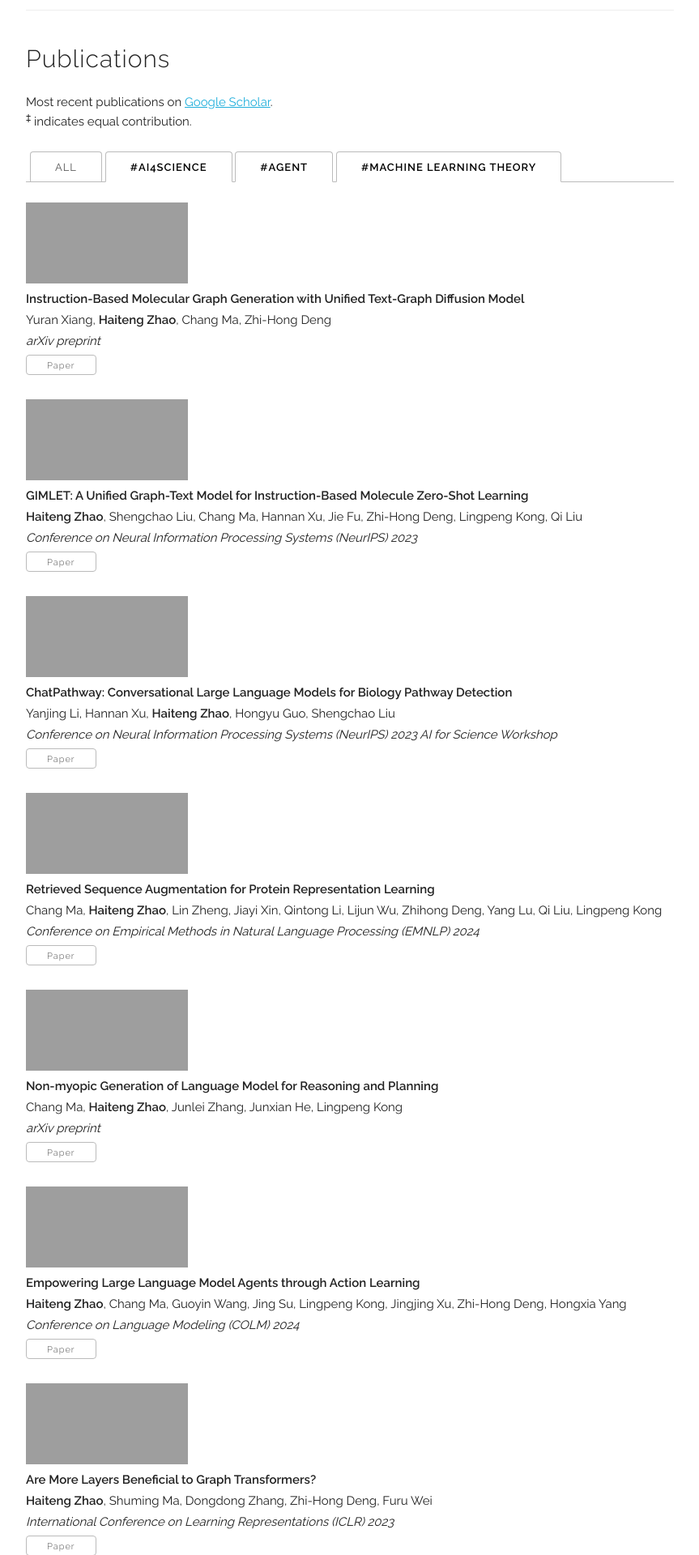
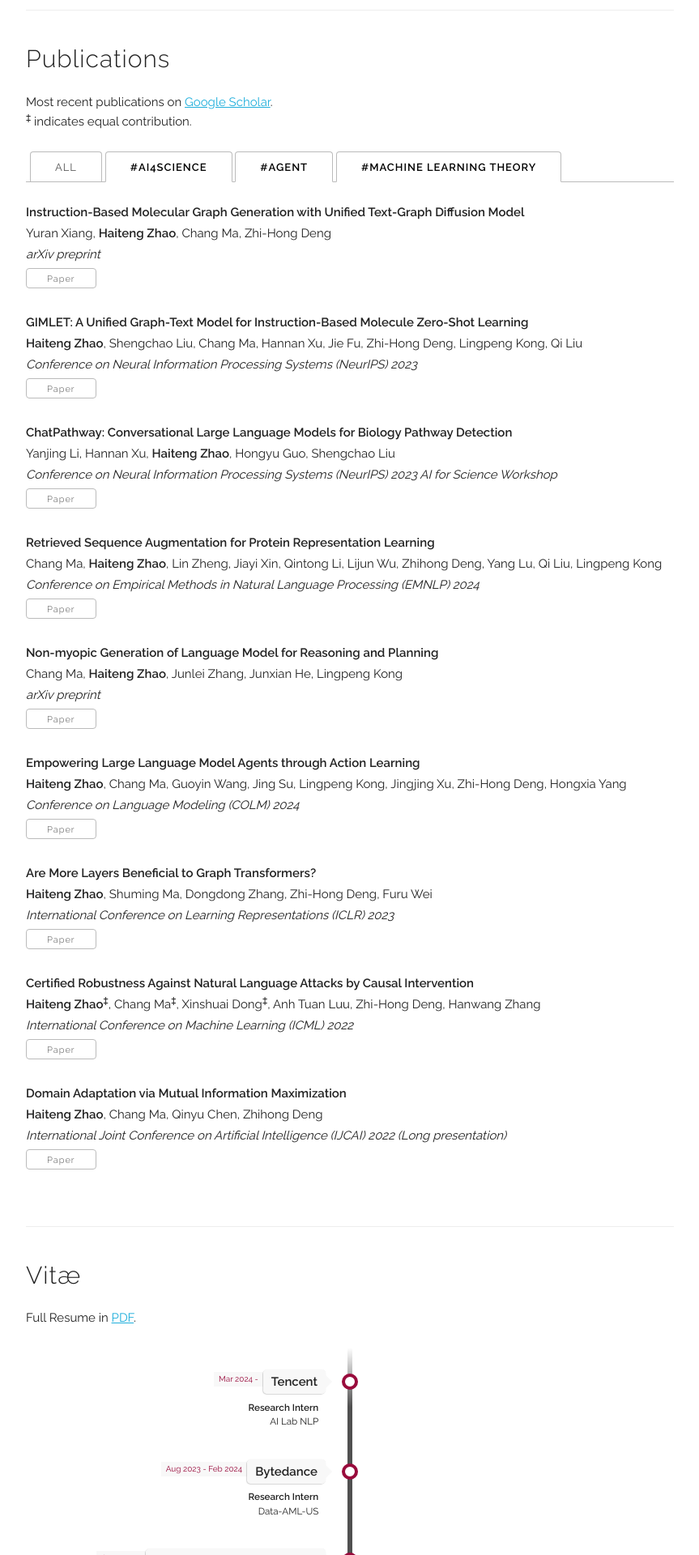
Before and after one commit to zhao-ht/haitengzhao, a Jekyll site: the page built from index.html, in a window 1280 px wide. Shown: the part 877-2797 px from the top of the page at 81% size, without its empty margins (208-1071 px from the left). Built offline with Jekyll 4.4.1, drawn with Linux system fonts in a browser that asks for light colours; some web fonts are replaced.

Commit message:
Update index.html

```diff
--- a/index.html
+++ b/index.html
@@ -40,8 +40,6 @@ title: Home
       {% assign selected_papers = site.data.publications.papers | where: "selected", "y" %}
       {% for paper in selected_papers %}
 
-        <img src={{ paper.thumbnail }} style="FLOAT: left; MARGIN-BOTTOM: 10px; MARGIN-RIGHT: 20px" alt=""width="200" height="100">
-
         <div class="paper">
           <p class="title"><b>{{ paper.title }}</b></p>
           <p>{{ paper.authors }}</p>
@@ -81,8 +79,6 @@ title: Home
       {% assign selected_papers = site.data.publications.papers | where: "agent", "y" %}
       {% for paper in selected_papers %}
 
-        <img src={{ paper.thumbnail }} style="FLOAT: left; MARGIN-BOTTOM: 10px; MARGIN-RIGHT: 20px" alt=""width="200" height="100">
-
         <div class="paper">
           <p class="title"><b>{{ paper.title }}</b></p>
           <p>{{ paper.authors }}</p>
@@ -120,8 +116,6 @@ title: Home
     <div class="tab-pane active" id="papers-generalization">
       {% assign selected_papers = site.data.publications.papers | where: "generalization", "y" %}
       {% for paper in selected_papers %}
-
-        <img src={{ paper.thumbnail }} style="FLOAT: left; MARGIN-BOTTOM: 10px; MARGIN-RIGHT: 20px" alt=""width="200" height="100">
 
         <div class="paper">
           <p class="title"><b>{{ paper.title }}</b></p>
@@ -161,7 +155,7 @@ title: Home
 
     <div class="tab-pane" id="papers-all">
       {% for paper in site.data.publications.papers %}
-        <img src={{ paper.thumbnail }} style="FLOAT: left; MARGIN-BOTTOM: 10px; MARGIN-RIGHT: 20px" alt=""width="200" height="100">
+
         <div class="paper">
           <p class="title"><b>{{ paper.title }}</b></p>
           <p>{{ paper.authors }}</p>
```
